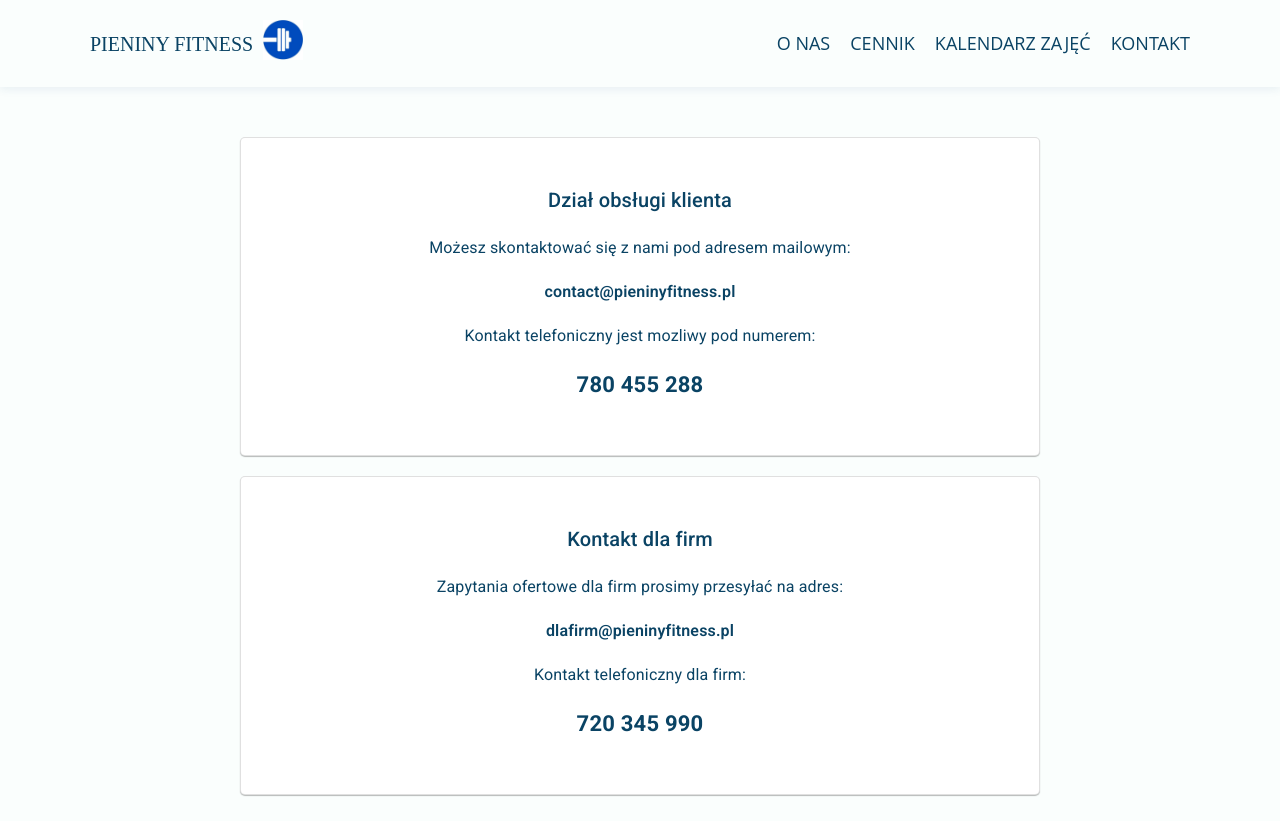
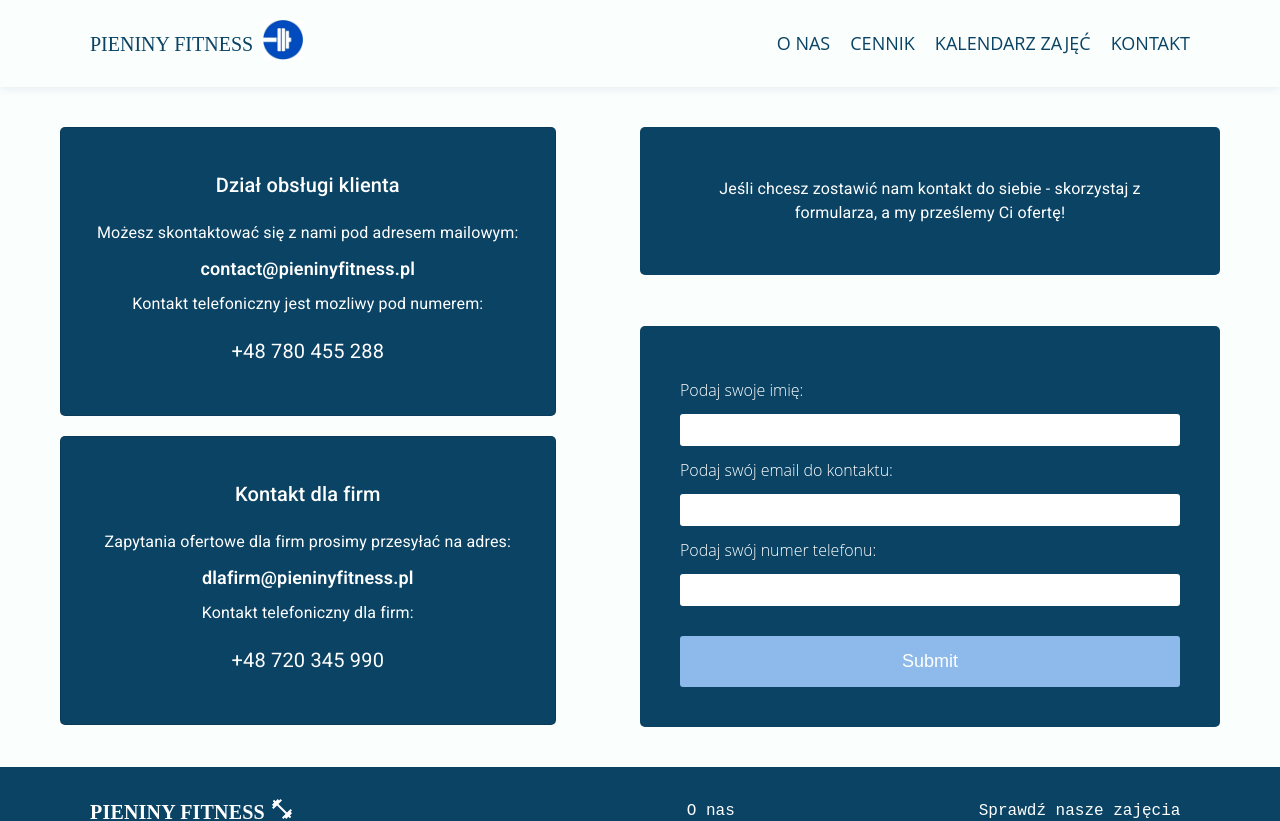
Before and after one commit to paulinawojtysiakk/Strona-Silowni, a React (Vite) app in the folder vite-project/: page /contact in a window 1280 px wide. Shown: the top 821 px of the page. Built offline with nearby package versions, Linux system fonts and the light colour scheme.

Commit message:
Contact page stylling

```diff
--- a/vite-project/src/pages/Contact.jsx
+++ b/vite-project/src/pages/Contact.jsx
@@ -1,14 +1,14 @@
 import React from "react";
-import {Box, Card, CardContent, Typography} from "@mui/material";
+import {Card, CardContent, Grid, Typography} from "@mui/material";
 import ContactForm from "../components/ContactForm";
 
 const Contact = () => {
   return (
-    <div className="container">
+    <div className="container contact-page-container">
       <div className="contact-container">
           <Card
             variant="outlined"
-            className="card-single"          >
+            className="card-contact"          >
             <CardContent>
               <Typography variant="h6">
                 Dział obsługi klienta
@@ -21,13 +21,13 @@ const Contact = () => {
               </Typography>
               <Typography
                 className="card-price"   >
-                780 455 288
+               +48 780 455 288
               </Typography>
             </CardContent>
           </Card>
           <Card
             variant="outlined"
-            className="card-single"   >
+            className="card-contact"   >
             <CardContent>
               <Typography variant="h6" >
                 Kontakt dla firm
@@ -39,7 +39,7 @@ const Contact = () => {
               </Typography>
               <Typography
                 className="card-price">
-                720 345 990
+               +48 720 345 990
               </Typography>
             </CardContent>
           </Card>
--- a/vite-project/src/scss/Contact.scss
+++ b/vite-project/src/scss/Contact.scss
@@ -2,64 +2,66 @@
 @import './settings/fonts';
 @import './settings/base.scss';
 
-.contact-container {
+
+.contact-page-container{
+
+  display: flex;
+  align-items: flex-start;
+  justify-content: space-between;
+  flex-wrap: wrap;
+  gap:10px;
+  padding: 10px;
+
+ .contact-container {
   display: flex;
   flex-direction: column;
-  flex-wrap: wrap;
-  justify-content: center;
-  align-items: center;
-  margin: 50px 0;
-  text-align: center;
+  gap: 20px;
+  max-width: 50%;
+  margin: 30px 0;
 
-  .card-single {
-    width: 800px;
-    margin-bottom: 20px;
-    box-shadow: 0 1px 1px rgba(28, 28, 28, 0.3);
-    display: flex;
-    flex-wrap: wrap;
-    flex-direction: column;
-    align-items: center;
-    justify-content: center;
-    gap: 15px;
-    padding: 30px 0;
+
+  .card-contact {
+    text-align: center;
+    max-width: 100%;
+    padding: 25px 0;
     border-radius: 5px;
-    color: $basic-dark;
+    color: white;
+    background-color: $basic-dark;
 
     .card-description {
-      text-align: center;
       padding: 20px;
      }
-
      .contact-mail{
-      margin: 20px 0;
+      margin: 10px 0;
       font-weight: 600;
+      font-size: 18px;
      }
-
     .card-price {
-      font-size: 22px;
-      font-weight: bold;
+      font-size: 20px;
     }
   }
+
 }
 
 .form-box {
   display: flex;
   flex-direction: column;
-  justify-content: center;
-  align-items: center;
-  margin-bottom: 100px;
+  justify-content: space-between;
+  min-height: 600px;
+  max-width: 50%;
+  margin: 30px 0;
 
   .form-description {
-    width: 800px;
-    margin-bottom: 40px;
+    max-width: 100%;
     background-color: $basic-dark;
     color: white;
-    padding: 30px;
+    padding: 50px;
+    text-align: center;
     border-radius: 5px;
   }
 
   .my-form {
-    width: 800px;
+    max-width: 100%;
     padding: 40px;
     border-radius: 5px;
     background-color: $basic-dark;
@@ -96,3 +98,15 @@
     }
   }
 }
+}
+@media (max-width: 768px) {
+  .contact-page-container {
+    flex-direction: column;
+    align-items: center;
+  }
+
+  .contact-container,
+  .form-box {
+    max-width: 100%;
+  }
+}
--- a/vite-project/src/scss/Footer.scss
+++ b/vite-project/src/scss/Footer.scss
@@ -12,6 +12,7 @@
 
 .footer-box {
   display: flex;
+  flex-wrap: wrap;
   justify-content: space-between;
 
   .logo-container{
```
